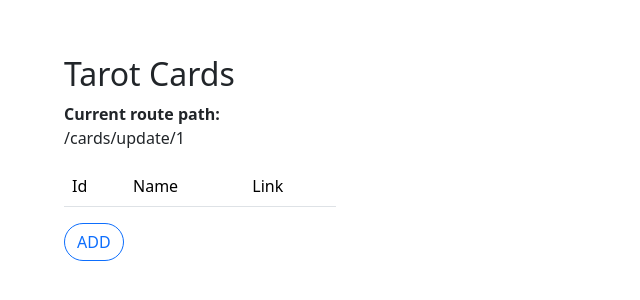
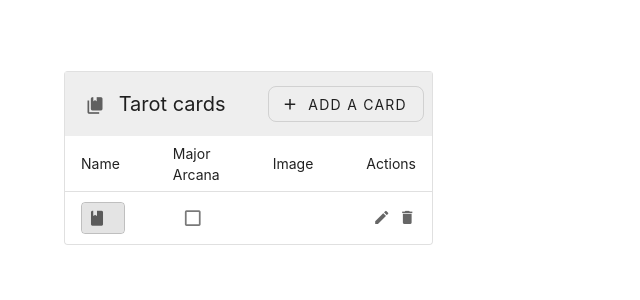
Before and after one commit to terrdry/tarot, a JavaScript app in the folder frontend/: page /cards/update/1 in a window 1280 px wide. Shown: the part 242-542 px from the top of the page, without its empty margins (0-640 px from the left). Built offline with nearby package versions, Linux system fonts and the light colour scheme; no server answers.

Commit message:
Vuetify Conversion - change theme - updating list of cards

```diff
--- a/frontend/src/components/CardList.vue
+++ b/frontend/src/components/CardList.vue
@@ -1,61 +1,208 @@
+
+<template>
+  <v-sheet border rounded>
+    <v-data-table
+      :headers="headers"
+      :hide-default-footer="cards.length < 11"
+      :items="cards"
+    >
+      <template v-slot:top>
+        <v-toolbar flat>
+          <v-toolbar-title>
+            <v-icon
+              color="medium-emphasis"
+              icon="mdi-book-multiple"
+              size="x-small"
+              start
+            ></v-icon>
+
+            Tarot cards
+          </v-toolbar-title>
+
+          <v-btn
+            class="me-2"
+            prepend-icon="mdi-plus"
+            rounded="lg"
+            text="Add a card"
+            border
+            @click="add"
+          ></v-btn>
+        </v-toolbar>
+      </template>
+
+      <template v-slot:item.name="{ value }">
+        <v-chip
+          :text="value"
+          border="thin opacity-25"
+          prepend-icon="mdi-book"
+          label
+        >
+          <template v-slot:prepend>
+            <v-icon color="medium-emphasis"></v-icon>
+          </template>
+        </v-chip>
+      </template>
+
+      <template v-slot:item.major="{ value }">
+        <v-checkbox-btn
+          false-icon="mdi-checkbox-blank-outline"
+          true-icon="mdi-checkbox-marked"
+          :model-value="value"
+          readonly
+        ></v-checkbox-btn>
+      </template>
+
+
+
+      <template v-slot:item.actions="{ item }">
+        <div class="d-flex ga-2 justify-end">
+          <v-icon
+            color="medium-emphasis"
+            icon="mdi-pencil"
+            size="small"
+            @click="edit(item.id)"
+          ></v-icon>
+
+          <v-icon
+            color="medium-emphasis"
+            icon="mdi-delete"
+            size="small"
+            @click="remove(item.id)"
+          ></v-icon>
+        </div>
+      </template>
+
+      <template v-slot:no-data>
+        <v-btn
+          prepend-icon="mdi-backup-restore"
+          rounded="lg"
+          text="Reset data"
+          variant="text"
+          border
+          @click="reset"
+        ></v-btn>
+      </template>
+    </v-data-table>
+  </v-sheet>
+
+  <v-dialog v-model="dialog" max-width="500">
+    <v-card
+      :subtitle="`${isEditing ? 'Update' : 'Create'} your favorite card`"
+      :title="`${isEditing ? 'Edit' : 'Add'} a card`"
+    >
+      <template v-slot:text>
+        <v-row>
+          <v-col cols="12">
+            <v-text-field v-model="record.name" label="Card Name"></v-text-field>
+          </v-col>
+
+          <v-col cols="12" md="6">
+            <v-checkbox-btn v-model="record.major" label="major"></v-checkbox-btn>
+          </v-col>
+
+          <v-col cols="12" md="6">
+            <v-select
+              v-model="record.img"
+            ></v-select>
+          </v-col>
+
+
+        </v-row>
+      </template>
+
+      <v-divider></v-divider>
+
+      <v-card-actions class="bg-surface-light">
+        <v-btn text="Cancel" variant="plain" @click="dialog = false"></v-btn>
+
+        <v-spacer></v-spacer>
+
+        <v-btn text="Save" @click="save"></v-btn>
+      </v-card-actions>
+    </v-card>
+  </v-dialog>
+</template>
+
 <script setup>
-import { BButton } from 'bootstrap-vue-3'
-import TarotDataService from '../services/api/TarotDataService'
-import { ref, onMounted } from 'vue'
+  import { onMounted, ref, shallowRef } from 'vue'
+  import TarotDataService from '../services/api/TarotDataService'
 
-// import routes from "../router"
-import { useRouter } from 'vue-router'
+  const DEFAULT_RECORD = {
+    name: '',
+    major: false,
+    img: '',
+  }
 
-var items = ref([])
-var fields = ['id', 'name', 'link']
-// const router = useRouter()
+  const cards = ref([])
+  const record = ref(DEFAULT_RECORD)
+  const dialog = shallowRef(false)
+  const isEditing = shallowRef(false)
 
+  const headers = [
+    { title: 'Name', key: 'name', align: 'start' },
+    { title: 'Major Arcana', key: 'major' },
+    { title: 'Image', key: 'img' },
+    { title: 'Actions', key: 'actions', align: 'end', sortable: false },
+  ]
+
+  onMounted(() => {
+    reset()
+  })
+
+  function add() {
+    isEditing.value = false
+    record.value = DEFAULT_RECORD
+    dialog.value = true
+  }
+
+  function edit(id) {
+    isEditing.value = true
+
+    const found = cards.value.find(card => card.id === id)
+
+    record.value = {
+      id: found.id,
+      name: found.name,
+      major: found.major,
+      img: found.img,
+    }
+
+    dialog.value = true
+  }
+
+  function remove(id) {
+    const index = cards.value.findIndex(card => card.id === id)
+    cards.value.splice(index, 1)
+  }
+
+  function save() {
+    if (isEditing.value) {
+      const index = cards.value.findIndex(card => card.id === record.value.id)
+      cards.value[index] = record.value
+    } else {
+      record.value.id = cards.value.length + 1
+      // ## TODO need to do an add
+
+    }
+
+    dialog.value = false
+  }
+
+  function reset() {
+    cards.value = [ DEFAULT_RECORD]
+    fetchItems()
+    dialog.value = false
+    isEditing.value = false
+}
 const fetchItems = async () => {
   try {
     const response = await TarotDataService.getAll()
-    items.value = response.data
-    console.log(items.value)
+    cards.value = response.data
+    console.log(cards.value)
   } catch (error) {
     console.error('Error fetching items:', error)
   }
 }
-
-const deleteTarot = async (id) => {
-  try {
-    const response = await TarotDataService.delete(id)
-    console.log(response.data)
-    // router.go()
-  } catch (e) {
-    console.log(e)
-  }
-}
-onMounted(fetchItems) // Fetch items when component mounts
 </script>
-
-
-<template>
-  <h2>Tarot Cards</h2>
-  <p><strong>Current route path:</strong> {{ $route.fullPath }}</p>
-
-  <div>
-    <b-table striped hover :items="items" :fields="fields">
-      <template #cell(link)="tarot_card">
-        <b-button-group>
-          <b-button
-            pill
-            :to="{ name: 'cardForm', params: { id: tarot_card.item.id } }"
-            variant="outline-success"
-          >
-            EDIT
-          </b-button>
-          <b-button pill variant="outline-danger" @click="deleteTarot(tarot_card.item.id)">
-            DELETE
-          </b-button>
-        </b-button-group>
-      </template>
-    </b-table>
-  </div>
-  <b-button pill variant="outline-primary" :to="{ name: 'cardForm', params: { id: 0 } }">
-    ADD
-  </b-button>
-</template>
+<style scoped>
+</style>
--- /dev/null
+++ b/frontend/src/plugins/vuetify.js
@@ -0,0 +1,16 @@
+// import this after install `@mdi/font` package
+import '@mdi/font/css/materialdesignicons.css'
+
+import 'vuetify/styles'
+import { createVuetify } from 'vuetify'
+import * as components from 'vuetify/components'
+import * as directives from 'vuetify/directives'
+
+const vuetify = createVuetify({
+  components,
+  directives,
+  icons: {
+    iconfont: 'mdi',
+  },
+})
+export default vuetify;
```
Also changed, not shown: frontend/src/main.js (+4 -6 lines).
